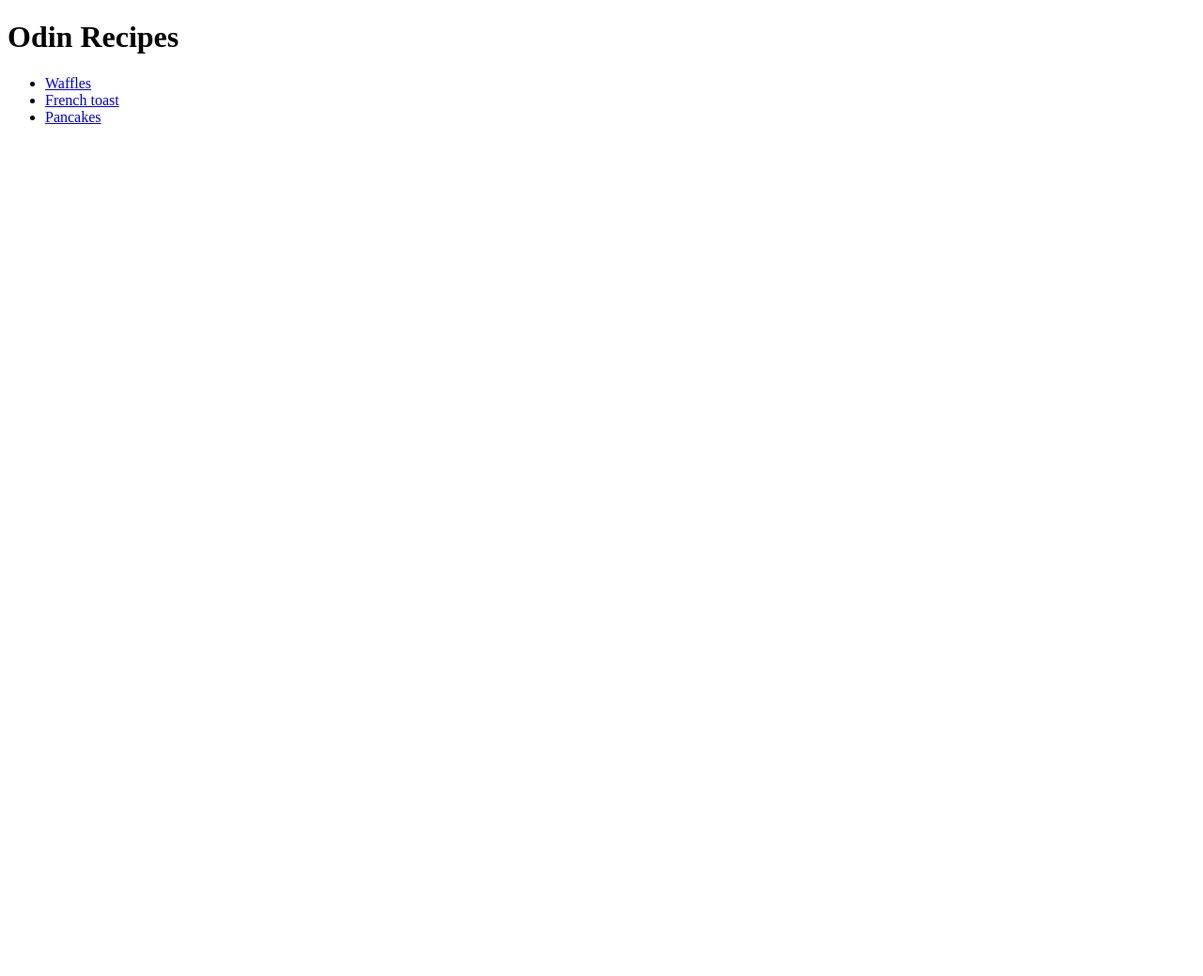
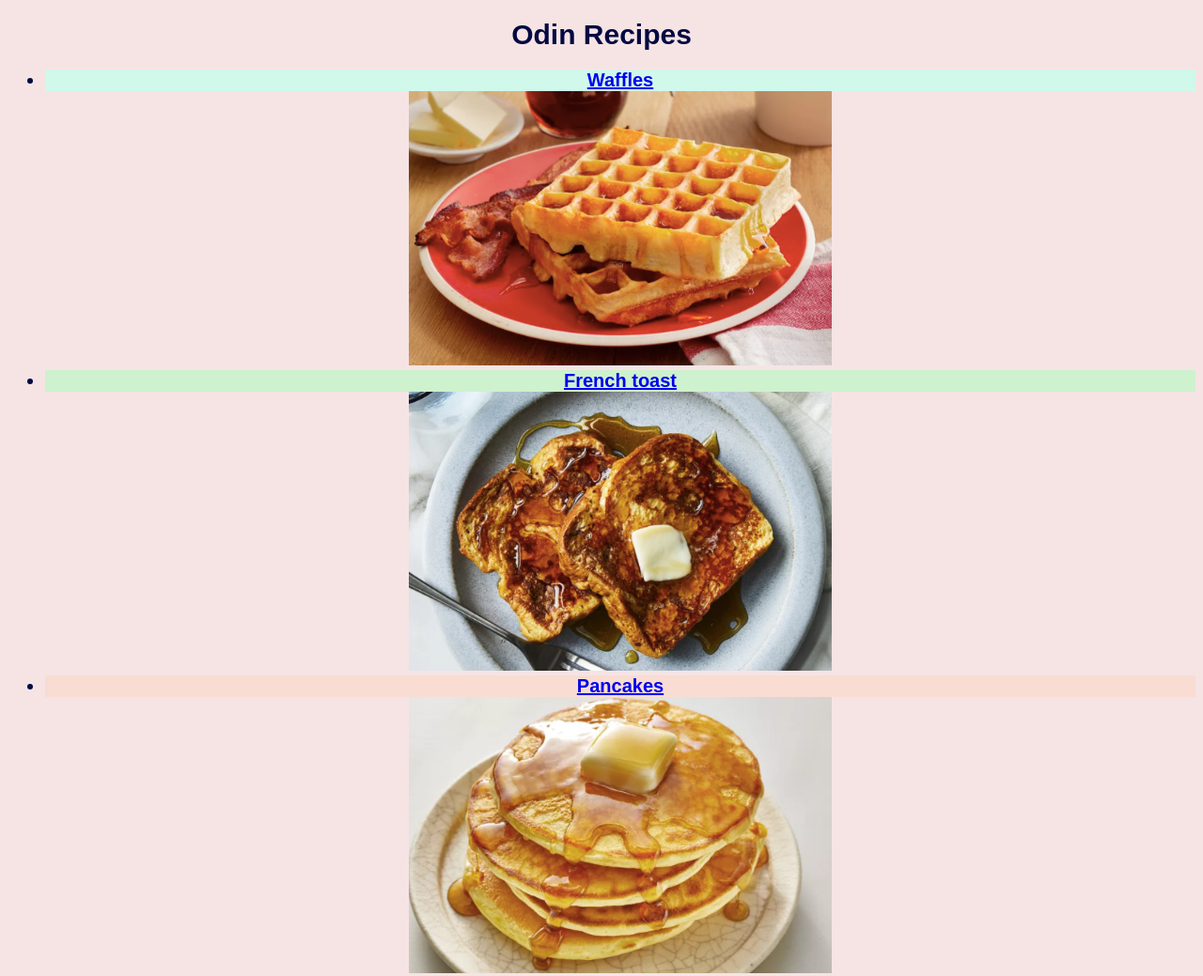
Before and after one commit to bernardouribe98/odin-recipes, a plain HTML site: page index.html in a window 1280 px wide. Shown: the whole page at 94% size. Before the commit the page ends 800 px from the top, so only its background shows below. Drawn offline with Linux system fonts and the light colour scheme.

Commit message:
Create style.css and add style to pages

```diff
--- a/index.html
+++ b/index.html
@@ -5,13 +5,17 @@
     <meta http-equiv="X-UA-Compatible" content="IE=edge">
     <meta name="viewport" content="width=device-width, initial-scale=1.0">
     <title>Odin Recipes</title>
+    <link rel="stylesheet" href="style.css">
 </head>
 <body>
-    <h1>Odin Recipes</h1>
-    <ul>
-        <li><a href="./recipes/waffles.html">Waffles</a></li>
-        <li><a href="./recipes/french-toast.html">French toast</a></li>
-        <li><a href="./recipes/pancakes.html">Pancakes</a></li>
+    <h1 class="index header">Odin Recipes</h1>
+    <ul class="index">
+        <li class="waffle"><a href="./recipes/waffles.html">Waffles</a></li>
+        <img src="./images/waffles.png" alt="Picture of a waffle" class="waffle">
+        <li class="french-toast"><a href="./recipes/french-toast.html">French toast</a></li>
+        <img src="./images/french-toast.png" alt="Picture of a waffle">
+        <li class="pancake"><a href="./recipes/pancakes.html">Pancakes</a></li>
+        <img src="./images/pancakes.png" alt="Picture of a waffle">
     </ul>
 </body>
 </html>
--- /dev/null
+++ b/style.css
@@ -0,0 +1,33 @@
+body {
+    font-family: Arial, Helvetica, sans-serif;
+    color: rgb(3, 9, 66);
+    background-color: rgb(246, 228, 228);
+    font-size: 18px;
+}
+
+.index {
+    text-align: center;
+    font-size: 20px;
+    font-weight: bold;
+}
+
+.header {
+    font-size: 30px;
+}
+
+img {
+    height: auto;
+    width: 450px;
+}
+
+.waffle{
+    background-color: rgb(208, 248, 235);
+}
+
+.french-toast{
+    background-color:rgb(206, 241, 206);
+}
+
+.pancake{
+    background-color:rgb(249, 220, 210);
+}
```
Also changed, not shown: recipes/french-toast.html (+2 -1 lines), recipes/pancakes.html (+2 -1 lines), recipes/waffles.html (+2 -1 lines).
